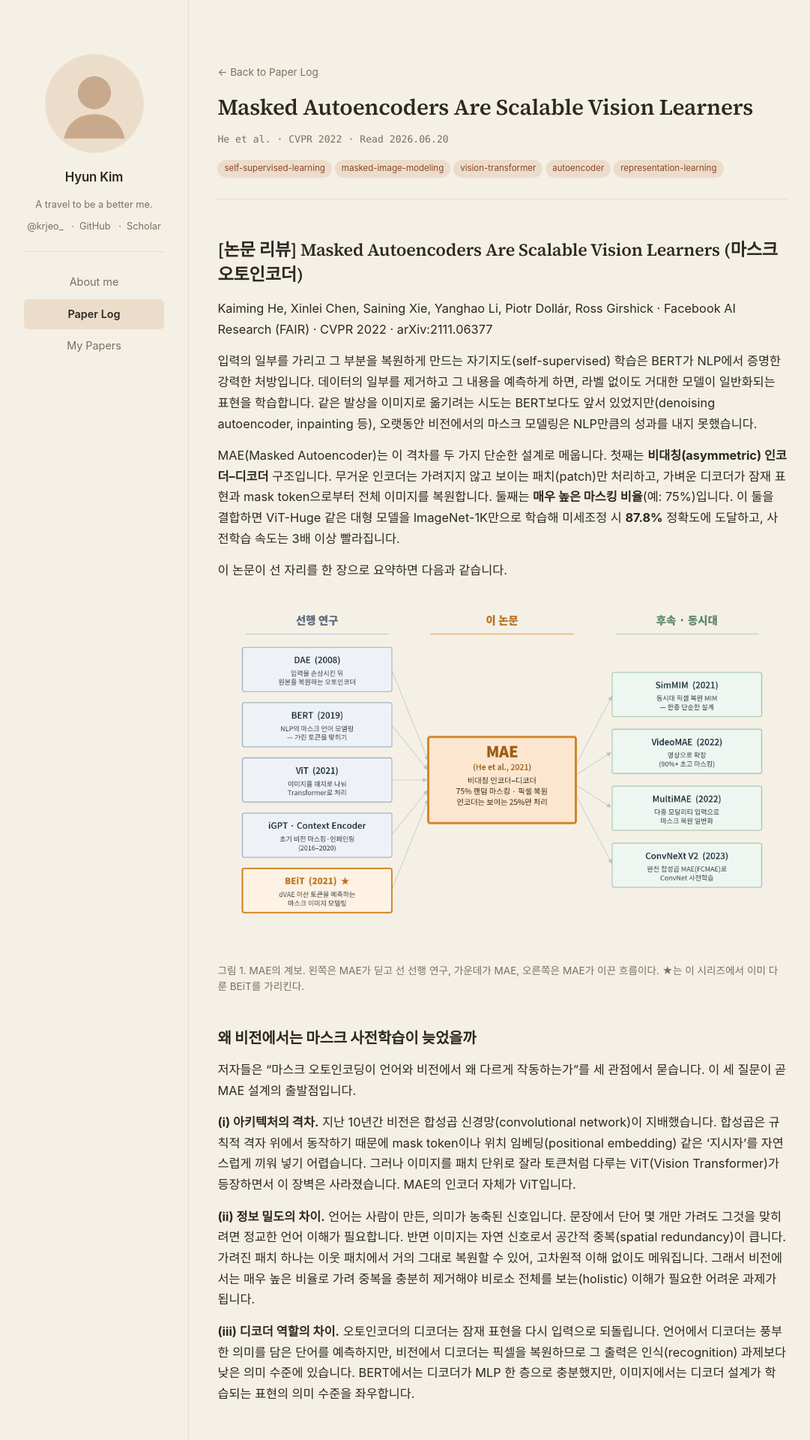
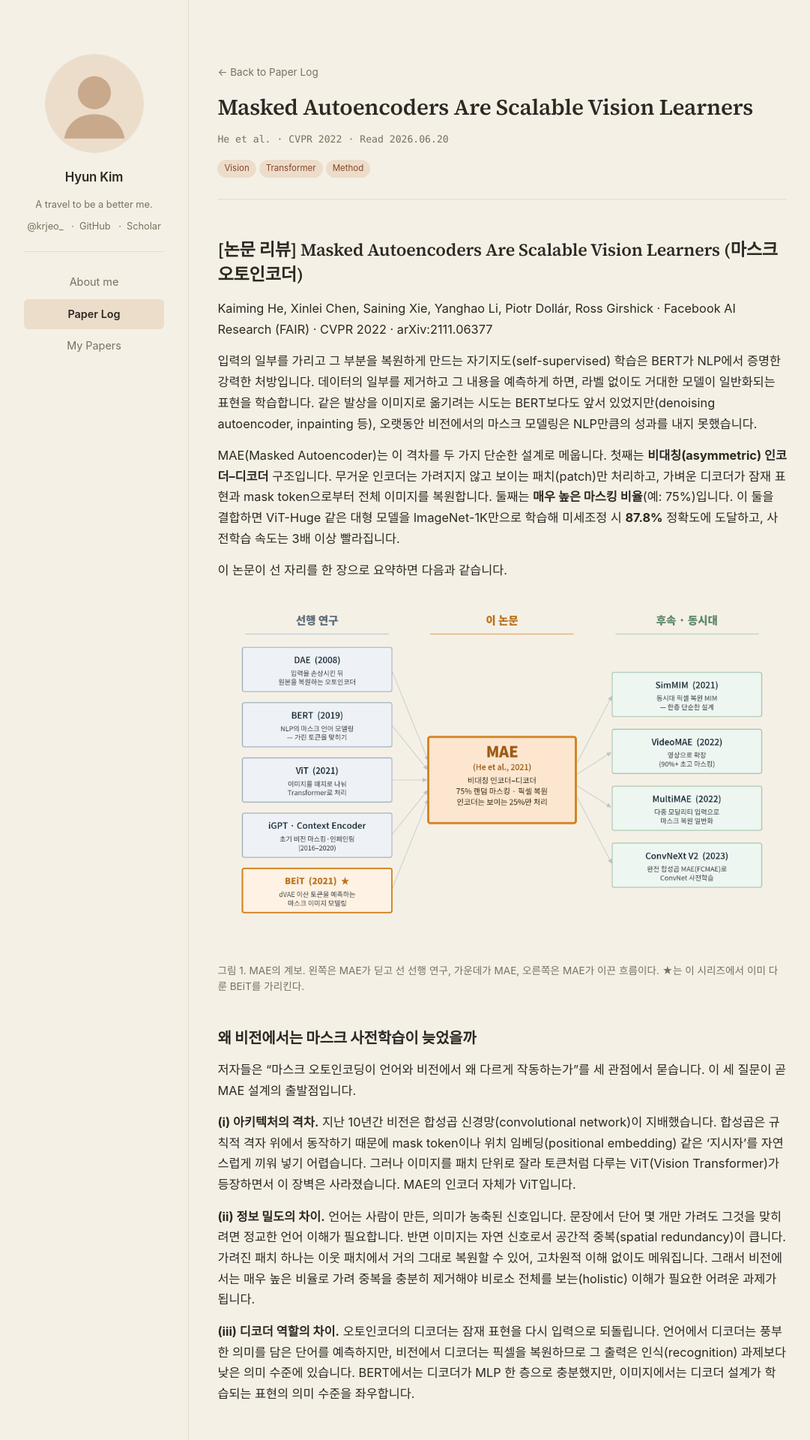
Before and after one commit to krjeo0/krjeo0.github.io, a Jekyll site: the page built from _posts/2026-06-20-mae.md, in a window 1280 px wide. Shown: the top 1920 px of the page at 75% size, without its empty margins (0-1081 px from the left). Built offline with Jekyll 4.4.1, drawn with Linux system fonts in a browser that asks for light colours.

Commit message:
Update 2026-06-20-mae.md

```diff
--- a/_posts/2026-06-20-mae.md
+++ b/_posts/2026-06-20-mae.md
@@ -5,7 +5,7 @@ date: 2026-06-20
 authors: "He et al."
 venue: "CVPR"
 year: 2022
-tags: [self-supervised-learning, masked-image-modeling, vision-transformer, autoencoder, representation-learning]
+tags: [Vision, Transformer, Method]
 ---
 
 # [논문 리뷰] Masked Autoencoders Are Scalable Vision Learners (마스크 오토인코더)
```
